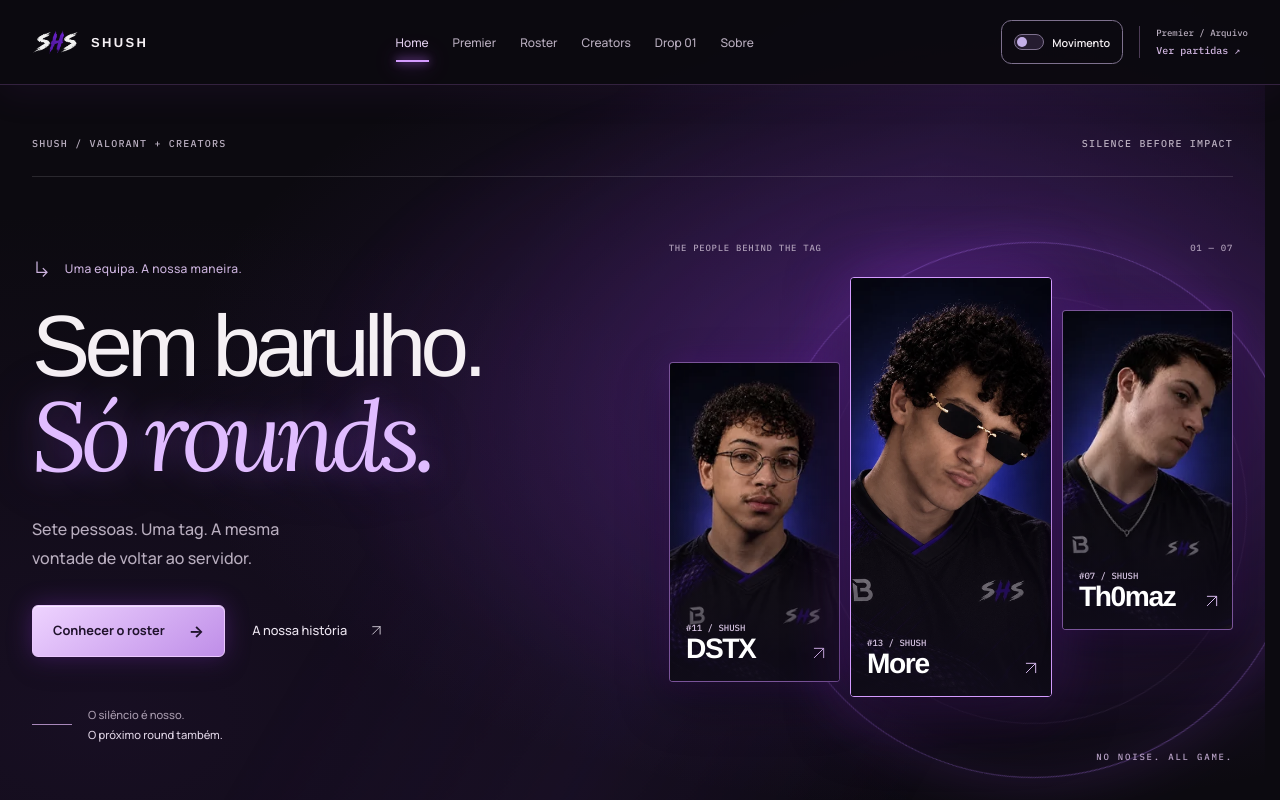
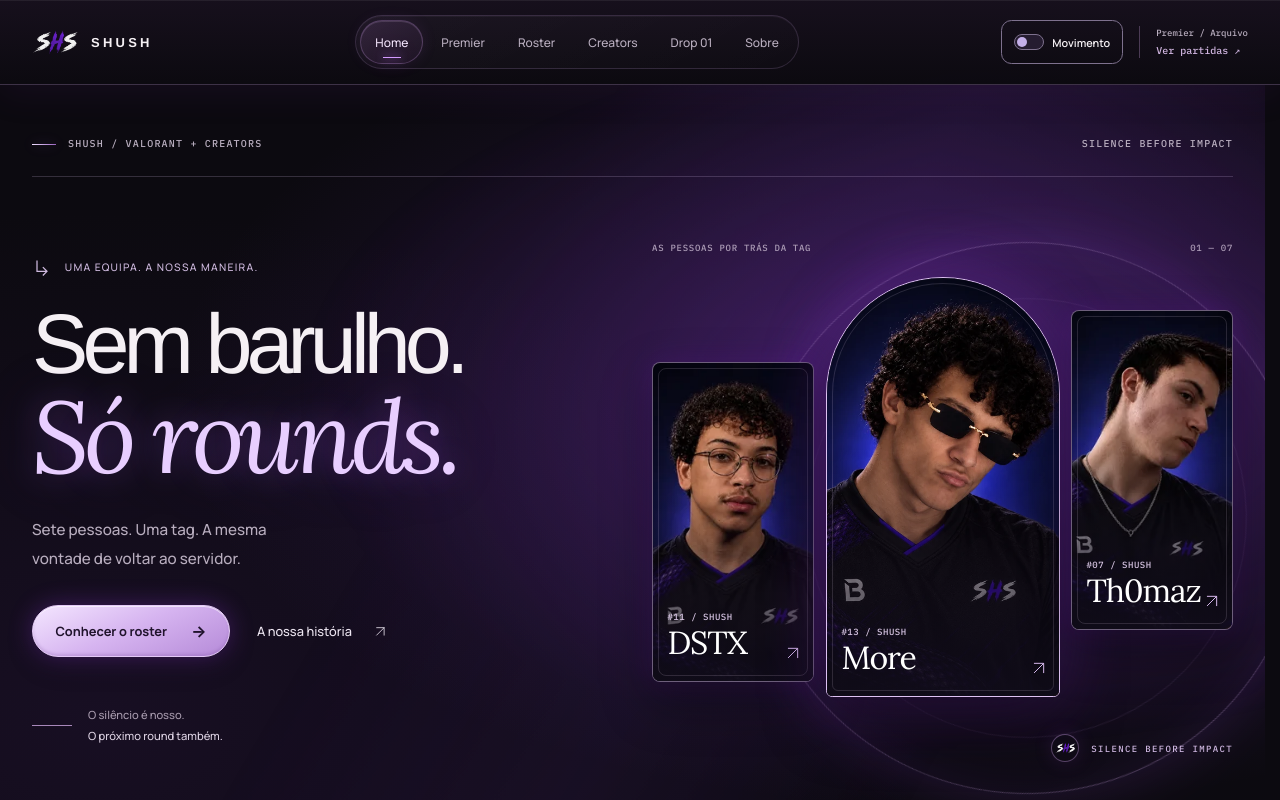
Before and after one commit to dstx11/Shush, a React (Vite) app: page / in a window 1280 px wide. Shown: the top 800 px of the page. Built offline with nearby package versions, Linux system fonts and the light colour scheme.

Commit message:
Refine SHUSH with architectural portraits and silver satin materials

```diff
--- a/src/components/seasonal/CoreHero.tsx
+++ b/src/components/seasonal/CoreHero.tsx
@@ -34,9 +34,9 @@ export function CoreHero() {
       </div>
       <div data-home-roster className="lux-hero-gallery" aria-label="Jogadores da SHUSH">
         <span className="lux-hero-orbit" aria-hidden="true" />
-        <div className="lux-hero-gallery-label"><span>THE PEOPLE BEHIND THE TAG</span><span>01 — 07</span></div>
+        <div className="lux-hero-gallery-label"><span>AS PESSOAS POR TRÁS DA TAG</span><span>01 — 07</span></div>
         {featured.map((player,index) => <AppLink className={`lux-portrait lux-portrait-${index}`} key={player.id} data-home-player data-player={player.id} href={`/esports/valorant/roster?player=${player.id}`} aria-label={`Conhecer ${player.displayName}`}><PlayerPortrait player={player} decorative eager sizes={index === 1 ? '(max-width: 767px) 280px, (max-width: 1000px) 350px, 420px' : '(max-width: 767px) 225px, (max-width: 1000px) 270px, 320px'} /><span><small>#{player.number} / SHUSH</small><strong>{player.displayName}</strong><i aria-hidden="true"><ArrowIcon /></i></span></AppLink>)}
-        <span className="lux-gallery-footer">NO NOISE. ALL GAME.</span>
+        <span className="lux-gallery-footer">SILENCE BEFORE IMPACT</span>
       </div>
     </div>
     <div className="lux-hero-bottom shell"><span>VALORANT / ROSTER / CREATORS / DROP 01</span><a href="#discover">Dentro da SHUSH <svg aria-hidden="true" focusable="false" width="12" height="12" viewBox="0 0 24 24" fill="none" stroke="currentColor" strokeWidth="1.5"><path d="M12 3v18m-6-6 6 6 6-6" /></svg></a></div>
--- a/src/styles/editorial.css
+++ b/src/styles/editorial.css
@@ -1,5 +1,5 @@
-/* One warm, quiet editorial system across the entire SHUSH experience. */
-:root { --page-width: 78rem; --signal: var(--purple-text); --line: #403849; --paper: var(--text); --ink: var(--bg); }
+/* Nocturne Atelier: plum velvet, pale metal and illuminated satin. */
+:root { --page-width: 78rem; --signal: var(--purple-text); --line: #403849; --paper: var(--text); --ink: var(--bg); --atelier-edge: #d9c5ec66; --atelier-silver: #f2e6fc; --atelier-satin: linear-gradient(155deg,#f4e6ff 0%,#d6b4f0 48%,#b58ad8 100%); }
 body { background: var(--ink); overflow-wrap:anywhere; }
 .shell { width: min(calc(100% - 4rem - env(safe-area-inset-left) - env(safe-area-inset-right)), var(--page-width)); margin-inline: auto; }
 .mono { color: var(--muted); font: 500 .75rem/1.65 var(--font-ui); letter-spacing: .025em; }
@@ -9,9 +9,9 @@ body { background: var(--ink); overflow-wrap:anywhere; }
 .body-copy { max-width: 32rem; margin-block: 1.25rem; color: var(--muted); font-size: 1rem; line-height: 1.8; }
 .action-row { display: flex; flex-wrap: wrap; align-items: center; gap: .75rem; }
 /* PRESS: luminous satin, moving reflection and immediate compression. */
-.site-button{position:relative;isolation:isolate;overflow:hidden;display:inline-flex;align-items:center;justify-content:space-between;gap:1.5rem;min-height:3.25rem;max-width:100%;padding:.9rem 1.25rem;border:1px solid #ebc8ff;border-radius:6px;background:linear-gradient(145deg,#eed3ff,#bf8ee8);box-shadow:inset 0 1px 0 #ffffff90,0 0 25px #a23ef44d,0 8px 28px #0003;color:#20132c;font-size:.8rem;font-weight:700;text-decoration:none;transition:transform 100ms,background 180ms,border-color 180ms}
+.site-button{position:relative;isolation:isolate;overflow:hidden;display:inline-flex;align-items:center;justify-content:space-between;gap:1.5rem;min-height:3.25rem;max-width:100%;padding:.9rem 1.4rem;border:1px solid #e4c9f7;border-radius:999px;background:var(--atelier-satin);box-shadow:inset 0 1px 0 #fff9,inset 0 -2px 3px #6b3a8f33,0 0 25px #a23ef44d,0 8px 28px #0003;color:#20132c;font-size:.8rem;font-weight:700;text-decoration:none;transition:transform 100ms,background 180ms,border-color 180ms}
 .site-button:before{content:'';position:absolute;z-index:-1;inset:0;pointer-events:none;background:linear-gradient(110deg,transparent 30%,#ffffff85 50%,transparent 70%);transform:translateX(-140%);opacity:0}.site-button:is(:hover,:focus-visible){background:linear-gradient(145deg,#f8eaff,#cfa2f2);border-color:#f6e2ff;box-shadow:inset 0 1px #fff9,0 0 38px #b85aff73,0 10px 28px #0004}.site-button:active{transform:scale(.98);box-shadow:inset 0 2px 4px #24133340}.site-button:focus-visible{outline:2px solid #e5cff8;outline-offset:5px}
-.button-secondary{background:#1b102b;color:#eee6f4;border-color:#9a72b7;box-shadow:inset 0 1px #ffffff1a,0 0 20px #8d35d729}.button-secondary:is(:hover,:focus-visible){background:#2b2037;border-color:#c5a1df}
+.button-secondary{background:linear-gradient(150deg,#32223e,#17101f);color:#eee6f4;border-color:#9a72b7;box-shadow:inset 0 1px #ffffff1a,0 0 20px #8d35d729}.button-secondary:is(:hover,:focus-visible){background:#2b2037;border-color:#c5a1df}
 .editorial-link { min-height: 2.75rem; font-size: .875rem; }
 
 .view-control { display: flex; gap: .25rem; }
--- a/src/styles/luxury-home.css
+++ b/src/styles/luxury-home.css
@@ -1,29 +1,29 @@
-/* Nocturne Atelier: an editorial cover, not a panel dashboard. */
+/* Portrait folio: velvet light, architectural framing and silver details. */
 .lux-hero{position:relative;isolation:isolate;padding-top:7rem;overflow:hidden;background:radial-gradient(ellipse at 76% 44%,#6630a552,transparent 58%),radial-gradient(ellipse at 8% 80%,#411f6638,transparent 50%),#0c0a10;color:#f5f0f4}
 .lux-hero:before{content:'';position:absolute;z-index:-1;inset:0;pointer-events:none;background:radial-gradient(ellipse at 77% 43%,#a141ed55,transparent 48%),linear-gradient(120deg,transparent 38%,#8f4dea18 58%,transparent 78%);opacity:.8;transform:translate3d(0,0,0)}
 .lux-hero-top,.lux-hero-bottom{display:flex;justify-content:space-between;gap:1rem;color:#b9aebf;font:10px/1.6 var(--font-mono);letter-spacing:.12em}
-.lux-hero-top{padding-block:1.5rem;border-bottom:1px solid #ffffff20}
-.lux-hero-layout{display:grid;grid-template-columns:1.1fr 1fr;align-items:center;gap:1rem;min-height:650px;padding-block:3rem}
-.lux-eyebrow{display:flex;gap:.8rem;align-items:center;color:#cdb4df;font-size:.75rem;letter-spacing:.03em}
-.lux-eyebrow>span{font-size:1.3rem}.lux-hero h1{position:relative;z-index:3;font:500 clamp(3.8rem,6.8vw,7rem)/1.02 var(--font-heading);letter-spacing:-.065em;margin:1.4rem 0 1.8rem;white-space:normal;text-wrap:initial}
-.lux-hero h1 em{font:italic 400 1.12em/.95 'SHUSH Hearth',Georgia,serif;letter-spacing:-.065em;color:#e0bcff;text-shadow:0 0 32px #b969f855,0 0 80px #8640e538}
-.lux-hero-lead{max-width:31ch;color:#b9aebf;font-size:1rem;line-height:1.8}
+.lux-hero-top{padding-block:1.5rem;border-bottom:1px solid #dbc3ef33}.lux-hero-top>span:first-child{display:flex;align-items:center;gap:12px}.lux-hero-top>span:first-child:before{content:"";width:24px;height:1px;background:linear-gradient(90deg,#efe0ff,#9a63bf);box-shadow:0 0 12px #bc77ff66}
+.lux-hero-layout{display:grid;grid-template-columns:1.04fr 1fr;align-items:center;gap:1rem;min-height:650px;padding-block:3rem}
+.lux-eyebrow{display:flex;gap:.8rem;align-items:center;color:#cfbadf;font-size:.65rem;letter-spacing:.12em;text-transform:uppercase}
+.lux-eyebrow>span{font-size:1.3rem}.lux-hero h1{position:relative;z-index:3;font:400 clamp(3.8rem,6.6vw,6.8rem)/1.02 var(--font-heading);letter-spacing:-.07em;margin:1.4rem 0 1.8rem;white-space:normal;text-wrap:initial}
+.lux-hero h1 em{font:italic 400 1.2em/.98 'SHUSH Hearth',Georgia,serif;letter-spacing:-.055em;color:#e8ceff;text-shadow:0 0 32px #b969f855,0 0 80px #8640e538}
+.lux-hero-lead{max-width:31ch;color:#b9aebf;font-size:.95rem;line-height:1.9}
 .lux-hero-actions{display:flex;flex-wrap:wrap;gap:1.7rem;align-items:center;margin-top:2rem}
 .lux-text-link{display:inline-flex;gap:1.4rem;align-items:center;min-height:44px;color:#eee7f2;font-size:.8rem;text-decoration:none}.lux-text-link:is(:hover,:focus-visible){text-decoration:underline;text-underline-offset:5px}
 .lux-hero-note{display:flex;align-items:center;gap:1rem;margin-top:3rem}.lux-rule{width:2.5rem;height:1px;background:#a888ba}.lux-hero-note p{font-size:.7rem;line-height:1.8;color:#a89bae}.lux-hero-note strong{font-weight:500;color:#ded3e4}
-.lux-hero-gallery{position:relative;height:520px;min-width:0;display:grid;grid-template-columns:1fr 1.18fr 1fr;gap:10px;align-items:center;padding-bottom:30px}
-.lux-hero-orbit{position:absolute;width:95%;aspect-ratio:1;border:1px solid #b77aff66;box-shadow:0 0 55px #9242e42b,inset 0 0 45px #813cd01a;border-radius:50%;top:0;right:-12%;pointer-events:none}.lux-hero-orbit:before{content:'';position:absolute;top:14%;right:14%;width:6px;height:6px;border-radius:50%;background:#eacaff;box-shadow:0 0 14px 4px #bd72ff80,0 0 34px #8e35e5}.lux-hero-orbit:after{content:'';position:absolute;inset:10%;border:1px solid #b791d31a;border-radius:50%}
+.lux-hero-gallery{position:relative;height:520px;min-width:0;display:grid;grid-template-columns:.9fr 1.3fr .9fr;gap:12px;align-items:center;padding-bottom:30px}
+.lux-hero-orbit{position:absolute;width:95%;aspect-ratio:1;border:1px solid #c298e155;box-shadow:0 0 55px #9242e42b,inset 0 0 45px #813cd01a;border-radius:50%;top:0;right:-12%;pointer-events:none}.lux-hero-orbit:before{content:'';position:absolute;top:14%;right:14%;width:6px;height:6px;border-radius:50%;background:#eacaff;box-shadow:0 0 14px 4px #bd72ff80,0 0 34px #8e35e5}.lux-hero-orbit:after{content:'';position:absolute;inset:10%;border:1px solid #b791d31a;border-radius:50%}
 .lux-hero-gallery-label{position:absolute;top:0;left:0;right:0;display:flex;justify-content:space-between;color:#ac9cb6;font:9px var(--font-mono);letter-spacing:.08em}
-.lux-portrait{position:relative;overflow:hidden;isolation:isolate;display:block;height:320px;min-width:0;background:#251b30;border:1px solid #b27bdf99;border-radius:4px;text-decoration:none;color:#fff;box-shadow:0 20px 50px #0006,0 0 30px #8729dc33,inset 0 1px #ebd8ff33}
-.lux-portrait-0{margin-top:70px}.lux-portrait-1{height:420px;border-color:#d49bff;box-shadow:0 24px 64px #0007,0 0 65px #9c39ef59,inset 0 1px #eedaff55}.lux-portrait-2{margin-top:-35px}
-.lux-portrait>img,.lux-portrait>.portrait-placeholder{width:100%;height:100%;object-fit:cover;object-position:center;filter:saturate(.65)}
-.lux-portrait>span:last-child{position:absolute;inset:40% 0 0;display:flex;flex-direction:column;justify-content:end;padding:1rem;background:linear-gradient(transparent,#100c19f5)}
-.lux-portrait small{font:9px var(--font-mono);color:#d7c5e3}.lux-portrait strong{font:600 clamp(1.2rem,2.2vw,2rem) var(--font-heading);letter-spacing:-.05em}.lux-portrait i{position:absolute;right:12px;bottom:20px;font-size:16px;font-style:normal;color:#d6b9ed}
-.lux-portrait:is(:hover,:focus-visible){border-color:#f0d5ff;box-shadow:0 24px 64px #0007,0 0 58px #b65aff66;translate:0 -4px}.lux-portrait:is(:hover,:focus-visible) img{filter:saturate(1)}.lux-gallery-footer{position:absolute;bottom:0;right:0;color:#b7a1c5;font:9px var(--font-mono);letter-spacing:.2em}
+.lux-portrait{position:relative;overflow:hidden;isolation:isolate;display:block;height:320px;min-width:0;background:#251b30;border:1px solid var(--atelier-edge);border-radius:8px;text-decoration:none;color:#fff;box-shadow:0 20px 50px #0006,0 0 30px #8729dc33,inset 0 1px #ebd8ff33}
+.lux-portrait:before{content:"";position:absolute;inset:5px;border:1px solid #f5deff24;border-radius:inherit;z-index:2;pointer-events:none}.lux-portrait-0{margin-top:70px}.lux-portrait-1{height:420px;border-radius:150px 150px 8px 8px;border-color:#dec2f3;box-shadow:0 24px 64px #0007,0 0 65px #9c39ef59,inset 0 1px #eedaff55}.lux-portrait-2{margin-top:-35px}
+.lux-portrait>img,.lux-portrait>.portrait-placeholder{width:100%;height:100%;object-fit:cover;object-position:center;filter:saturate(.8)}
+.lux-portrait>span:last-child{position:absolute;inset:40% 0 0;display:flex;flex-direction:column;justify-content:end;padding:1.15rem .9rem;background:linear-gradient(transparent,#100c19f5)}
+.lux-portrait small{font:9px var(--font-mono);letter-spacing:.06em;color:#d7c5e3}.lux-portrait strong{font:400 clamp(1.4rem,2.5vw,2.4rem) 'SHUSH Hearth',Georgia,serif;letter-spacing:-.035em}.lux-portrait i{position:absolute;right:12px;bottom:20px;font-size:16px;font-style:normal;color:#d6b9ed}
+.lux-portrait:is(:hover,:focus-visible){border-color:#f0d5ff;box-shadow:0 24px 64px #0007,0 0 58px #b65aff66;translate:0 -4px}.lux-portrait:is(:hover,:focus-visible) img{filter:saturate(1)}.lux-gallery-footer{position:absolute;bottom:0;right:0;display:flex;align-items:center;gap:12px;color:#cdb6df;font:9px var(--font-mono);letter-spacing:.15em}.lux-gallery-footer:before{content:"";width:28px;height:28px;border:1px solid #c299df66;border-radius:50%;background:url(/assets/brand/shush-logo-small.webp) center/21px auto no-repeat;box-shadow:0 0 20px #a147da24}
 .lux-hero-bottom{padding-block:1.5rem;border-top:1px solid #ffffff20}.lux-hero-bottom a{display:flex;gap:2rem;color:#e0d4e7;text-decoration:none;min-height:24px;align-items:center}
 @media(min-width:1500px){.lux-hero-layout{min-height:730px}}
-@media(max-width:1000px){.lux-hero-layout{grid-template-columns:1.05fr 1fr;min-height:570px}.lux-hero h1{font-size:clamp(3.3rem,6.9vw,5rem)}.lux-hero-gallery{height:440px;gap:7px}.lux-portrait{height:270px}.lux-portrait-1{height:350px}.lux-portrait>span:last-child{padding:.6rem}.lux-portrait i{display:none}}
-@media(max-width:767px){.lux-hero{padding-top:5rem}.lux-hero-top{font-size:8px;padding-block:1rem}.lux-hero-top>span:last-child{max-width:13ch;text-align:right}.lux-hero-layout{grid-template-columns:1fr;gap:2rem;padding-block:2.2rem;min-height:0}.lux-hero h1{font-size:clamp(2rem,12.8vw,5.5rem);margin:1rem 0 1.4rem;white-space:normal}.lux-hero-lead{font-size:.9rem;max-width:30ch}.lux-hero-actions{gap:1.2rem;margin-top:1.5rem}.lux-hero-note{display:none}.lux-hero-gallery{height:345px;margin-top:.5rem;padding-top:28px;gap:8px}.lux-portrait{height:225px}.lux-portrait-0{margin-top:35px}.lux-portrait-1{height:280px}.lux-portrait-2{margin-top:-15px}.lux-portrait strong{font-size:1.2rem}.lux-portrait small{font-size:8px}.lux-hero-gallery-label{font-size:8px}.lux-hero-bottom{font-size:8px;align-items:center}.lux-hero-bottom>span{max-width:18ch}.lux-hero-bottom a{gap:1rem}.lux-gallery-footer{font-size:8px}}
+@media(max-width:1000px){.lux-hero-layout{grid-template-columns:1.05fr 1fr;min-height:570px}.lux-hero h1{font-size:clamp(3.3rem,6.9vw,5rem)}.lux-hero-gallery{height:440px;gap:7px}.lux-portrait{height:270px}.lux-portrait-1{height:350px}.lux-portrait>span:last-child{padding:.6rem}.lux-portrait i{display:none}.lux-portrait:before{inset:4px}}
+@media(max-width:767px){.lux-hero{padding-top:5rem}.lux-hero-top{font-size:8px;padding-block:1rem}.lux-hero-top>span:last-child{max-width:13ch;text-align:right}.lux-hero-layout{grid-template-columns:1fr;gap:2rem;padding-block:2.2rem;min-height:0}.lux-hero h1{font-size:clamp(2rem,12.8vw,5.5rem);margin:1rem 0 1.4rem;white-space:normal}.lux-hero-lead{font-size:.9rem;max-width:30ch}.lux-hero-actions{gap:1.2rem;margin-top:1.5rem}.lux-hero-note{display:none}.lux-hero-gallery{grid-template-columns:.9fr 1.3fr .9fr;height:345px;margin-top:.5rem;padding-top:28px;gap:8px}.lux-portrait{height:225px}.lux-portrait-0{margin-top:35px}.lux-portrait-1{height:280px}.lux-portrait-2{margin-top:-15px}.lux-portrait strong{font-size:1.45rem}.lux-portrait small{font-size:8px;letter-spacing:0}.lux-hero-gallery-label{font-size:8px}.lux-hero-bottom{font-size:8px;align-items:center}.lux-hero-bottom>span{max-width:18ch}.lux-hero-bottom a{gap:1rem}.lux-gallery-footer{font-size:8px}}
 @media(prefers-reduced-motion:no-preference){
  html:not([data-motion=reduce]) .shush-root[data-entering=false] .lux-hero:before{animation:violet-drift 10s ease-in-out infinite alternate;animation-play-state:paused}
  html:not([data-motion=reduce]) .shush-root[data-entering=false] .lux-hero-orbit{animation:orbit-light 24s linear infinite;animation-play-state:paused}
--- a/src/styles/luxury-navigation.css
+++ b/src/styles/luxury-navigation.css
@@ -1,12 +1,12 @@
-.lux-header{position:fixed;inset:0 0 auto;z-index:50;padding-top:env(safe-area-inset-top);background:#0c0a10f5;border-bottom:1px solid #b271d93d;box-shadow:0 8px 36px #6c24941a}
+.lux-header{position:fixed;inset:0 0 auto;z-index:50;padding-top:env(safe-area-inset-top);background:linear-gradient(180deg,#17101dfc,#0c0a10fa);border-bottom:1px solid #d5b7ed33;box-shadow:inset 0 1px #fff1,0 8px 36px #6c24941a}
 .lux-navigation{display:flex;align-items:center;justify-content:space-between;gap:2rem;min-height:84px}
-.lux-brand{display:inline-flex;gap:12px;align-items:center;min-height:44px;color:#f5f0f4;text-decoration:none}.lux-brand img{height:26px;width:47px;object-fit:contain}.lux-brand span{font:700 13px var(--font-heading);letter-spacing:.18em}
-.lux-desktop{display:flex;gap:1.5rem;align-items:center}.lux-nav-link{position:relative;display:flex;align-items:center;min-height:44px;color:#b9aebf;font:500 12px var(--font-ui);text-decoration:none}.lux-nav-link:after{content:'';position:absolute;bottom:2px;left:0;right:0;height:2px;background:#d49bff;box-shadow:0 0 8px #c070ff,0 0 22px #b149f5;opacity:0;transform:scaleX(.4);transition:opacity .18s,transform .18s}.lux-nav-link:is(:hover,:focus-visible){color:#f0dcff;text-shadow:0 0 18px #c581ff99}.lux-nav-link:is(:hover,:focus-visible):after{opacity:.65;transform:scaleX(.7)}.lux-nav-link[aria-current=page]{color:#e5d3f1}.lux-nav-link[aria-current=page]:after{opacity:1;transform:scaleX(1)}
+.lux-brand{display:inline-flex;gap:12px;align-items:center;min-height:44px;color:#f5f0f4;text-decoration:none}.lux-brand img{height:26px;width:47px;object-fit:contain}.lux-brand span{font:700 13px var(--font-heading);letter-spacing:.25em}
+.lux-desktop{display:flex;gap:3px;align-items:center;padding:4px;border:1px solid #b392cc33;border-radius:999px;background:linear-gradient(150deg,#ffffff08,#ffffff02);box-shadow:inset 0 1px #edd6ff0a}.lux-nav-link{position:relative;display:flex;align-items:center;min-height:44px;padding-inline:14px;border:1px solid transparent;border-radius:999px;color:#b9aebf;font:500 12px var(--font-ui);text-decoration:none}.lux-nav-link:after{content:'';position:absolute;bottom:5px;left:35%;right:35%;height:1px;background:#d49bff;box-shadow:0 0 8px #c070ff,0 0 22px #b149f5;opacity:0;transform:scaleX(.4);transition:opacity .18s,transform .18s}.lux-nav-link:is(:hover,:focus-visible){color:#f0dcff;text-shadow:0 0 18px #c581ff99}.lux-nav-link:is(:hover,:focus-visible):after{opacity:.65;transform:scaleX(.7)}.lux-nav-link[aria-current=page]{color:#f3e6fc;border-color:#b78bd24d;background:linear-gradient(150deg,#66457655,#25182c99);box-shadow:inset 0 1px #f1d5ff24,0 0 16px #a45ed21c}.lux-nav-link[aria-current=page]:after{opacity:1;transform:scaleX(1)}
 .lux-utilities{display:flex;align-items:center;gap:1rem}.lux-competition{display:grid;gap:3px;color:#b9aebf;text-decoration:none;font:9px/1.5 var(--font-mono);border-left:1px solid #4b3b55;padding-left:1rem}.lux-competition strong{color:#d1b6e1;font-size:10px;font-weight:500}
-.lux-menu-toggle{display:none;align-items:center;justify-content:space-between;gap:1.5rem;min-height:44px;min-width:88px;padding:8px 12px;border:1px solid #675372;border-radius:6px;background:#1c1525;color:#eee5f3;font-size:12px}
+.lux-menu-toggle{display:none;align-items:center;justify-content:space-between;gap:1.5rem;min-height:44px;min-width:88px;padding:8px 12px;border:1px solid #675372;border-radius:999px;background:linear-gradient(150deg,#32223e,#17101f);box-shadow:inset 0 1px #ebcfff24;color:#eee5f3;font-size:12px}
 .lux-menu-panel{position:fixed;inset:calc(72px + env(safe-area-inset-top)) 0 0;overflow:auto;overscroll-behavior:contain;padding:1.5rem max(1.25rem,env(safe-area-inset-right)) 2rem max(1.25rem,env(safe-area-inset-left));background:radial-gradient(ellipse at 90% 0,#30203f88,transparent 60%),#0c0a10}
 .lux-menu-links{display:grid}.lux-menu-link{display:grid;grid-template-columns:24px minmax(0,1fr) auto;gap:1rem;align-items:center;padding:1.15rem 0;border-bottom:1px solid #493852;color:#f5f0f4;text-decoration:none;font:500 clamp(1.6rem,6vw,2.5rem) var(--font-heading);letter-spacing:-.04em}.lux-menu-link>.mono{font:10px var(--font-mono);color:#b8a2c6;letter-spacing:0}.lux-menu-link[aria-current=page]{color:#d9b9f1}.lux-menu-link>span:last-child{font-size:18px}.lux-menu-foot{display:grid;gap:1rem;padding-top:2rem;color:#ccb6da;font-size:13px}.lux-menu-foot small{font:10px var(--font-mono);color:#b9aebf}
-@media(max-width:1100px){.lux-competition{display:none}.lux-desktop{gap:1.1rem}.lux-navigation{gap:1rem}}
+@media(max-width:1100px){.lux-competition{display:none}.lux-desktop{gap:0}.lux-nav-link{padding-inline:10px}.lux-navigation{gap:1rem}}
 @media(max-width:767px){.lux-navigation{min-height:72px}.lux-desktop,.lux-utilities{display:none}.lux-menu-toggle{display:flex}.lux-brand img{width:40px;height:24px}}
 @media(max-width:360px){.lux-brand span{font-size:11px}.lux-navigation{gap:.5rem}}
 /* Container units respond to enlarged root text as well as viewport width. */
```
Also changed, not shown: src/styles/footer.css (+1 -1 lines), src/styles/luxury-discovery.css, 1 other file (tests, documents, lock files or other folders).
